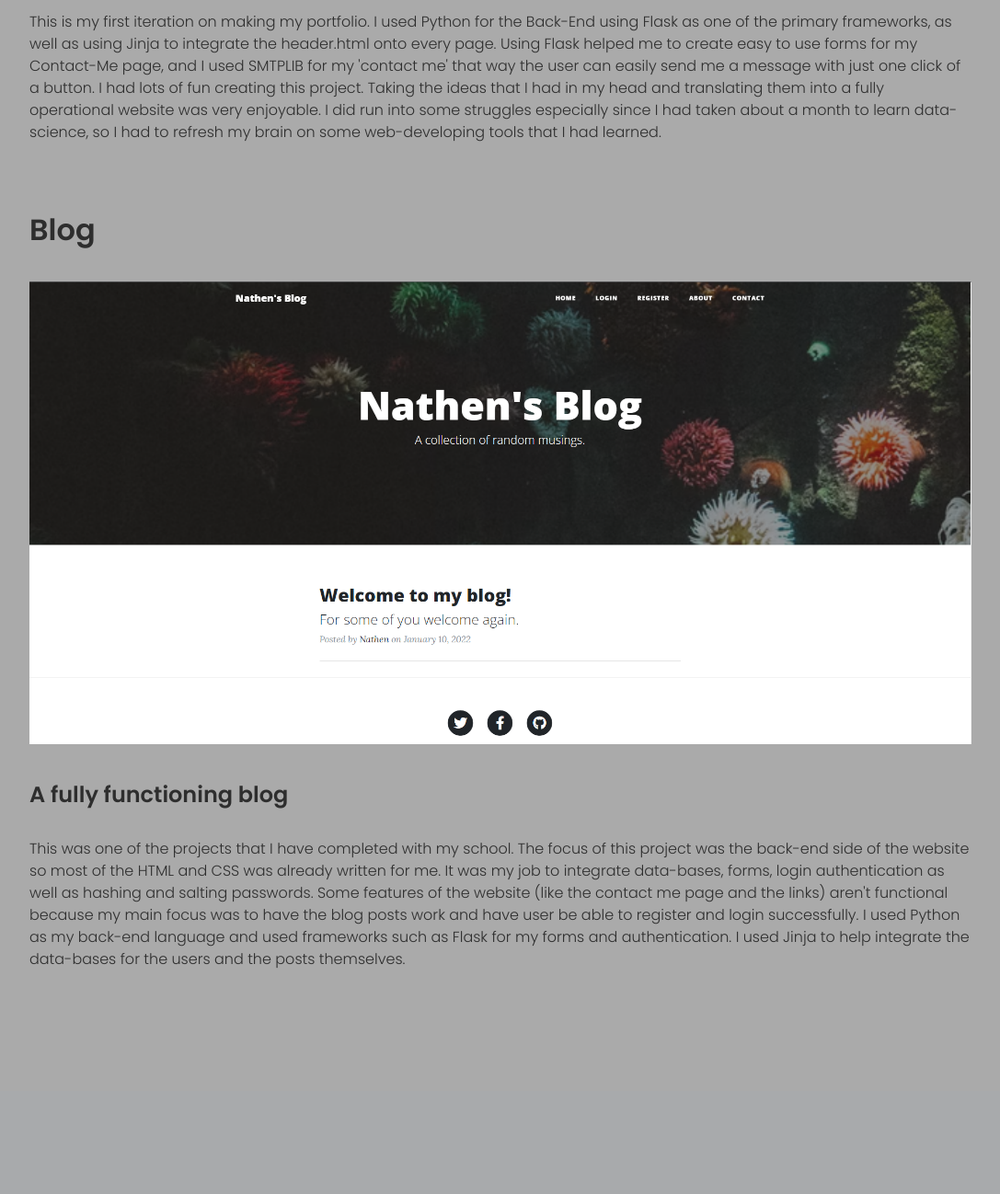
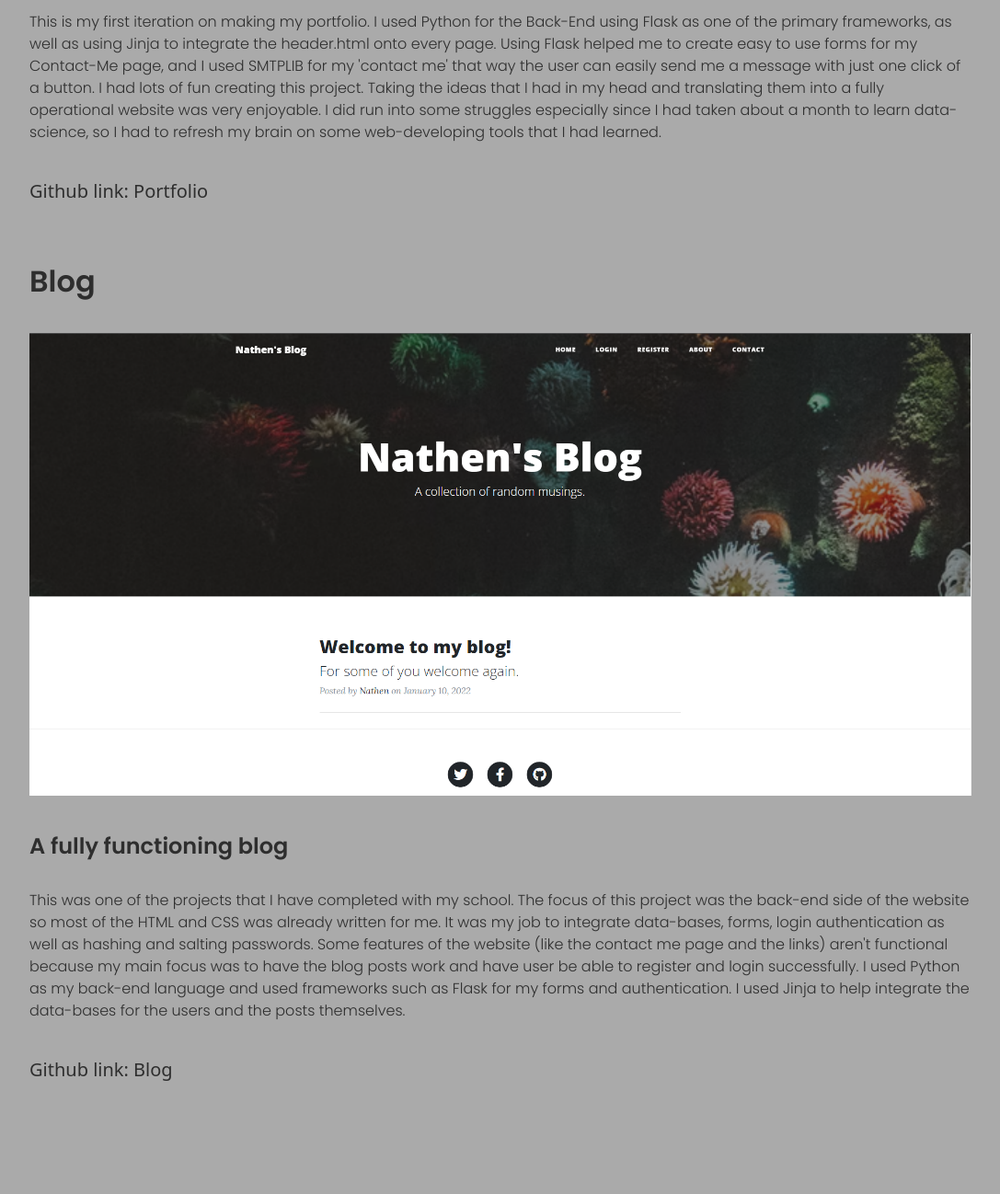
Before and after one commit to uberoddish/AndrewsPortfolio, a Flask app: page /portfolio in a window 1280 px wide. Shown: the part 773-2071 px from the top of the page at 92% size, without its empty margins (96-1183 px from the left). Before the commit the page ends 1826 px from the top, so only its background shows below. Run offline with Flask 2, Linux system fonts and the light colour scheme; some libraries are stand-ins or nearby versions.

Commit message:
Added github and web links on portfolio.html

```diff
--- a/static/css/style.css
+++ b/static/css/style.css
@@ -101,3 +101,12 @@ header.masthead .overlay {
     padding: 2% 0 0;
     line-height: 2;
 }
+
+.github-link {
+    color: #2e2e2e;
+    text-decoration: none;
+}
+
+.github-link:hover {
+    color: #585858;
+}
--- a/templates/portfolio.html
+++ b/templates/portfolio.html
@@ -5,7 +5,7 @@
             <div>
                 <div class="project-preview">
                     <h2 class="project-title">Portfolio</h2>
-                    <img class="project-img" src="static/img/Portfolio.jpg" alt="portfolio-img">
+                    <a href="http://andrewport.herokuapp.com/"><img class="project-img" src="static/img/Portfolio.jpg" alt="portfolio-img"></a>
                     <h4>First iteration of my portfolio</h4>
                     <br>
                     <p>This is my first iteration on making my portfolio. I used Python for the Back-End using Flask as
@@ -15,11 +15,13 @@
                     this project. Taking the ideas that I had in my head and translating them into a fully operational website
                     was very enjoyable. I did run into some struggles especially since I had taken about a month to learn
                     data-science, so I had to refresh my brain on some web-developing tools that I had learned.</p>
+                    <br>
+                    <h5>Github link: <a class="github-link" href="https://github.com/uberoddish/AndrewsPortfolio">Portfolio</a></h5>
                 </div>
 
                 <div class="project-preview">
                     <h2 class="project-title">Blog</h2>
-                    <img class="project-img" src="static/img/andrews-blog.jpg" alt="blog-img">
+                    <a href="https://nathen-blog.herokuapp.com/"><img class="project-img" src="static/img/andrews-blog.jpg" alt="blog-img"></a>
                     <h4>A fully functioning blog</h4>
                     <br>
                     <p>This was one of the projects that I have completed with my school. The focus of this project was
@@ -29,6 +31,8 @@
                     my main focus was to have the blog posts work and have user be able to register and login successfully.
                     I used Python as my back-end language and used frameworks such as Flask for my forms and authentication.
                     I used Jinja to help integrate the data-bases for the users and the posts themselves.</p>
+                    <br>
+                    <h5>Github link: <a class="github-link" href="https://github.com/uberoddish/Nathen-blog">Blog</a></h5>
                 </div>
             </div>
     </section>
```
